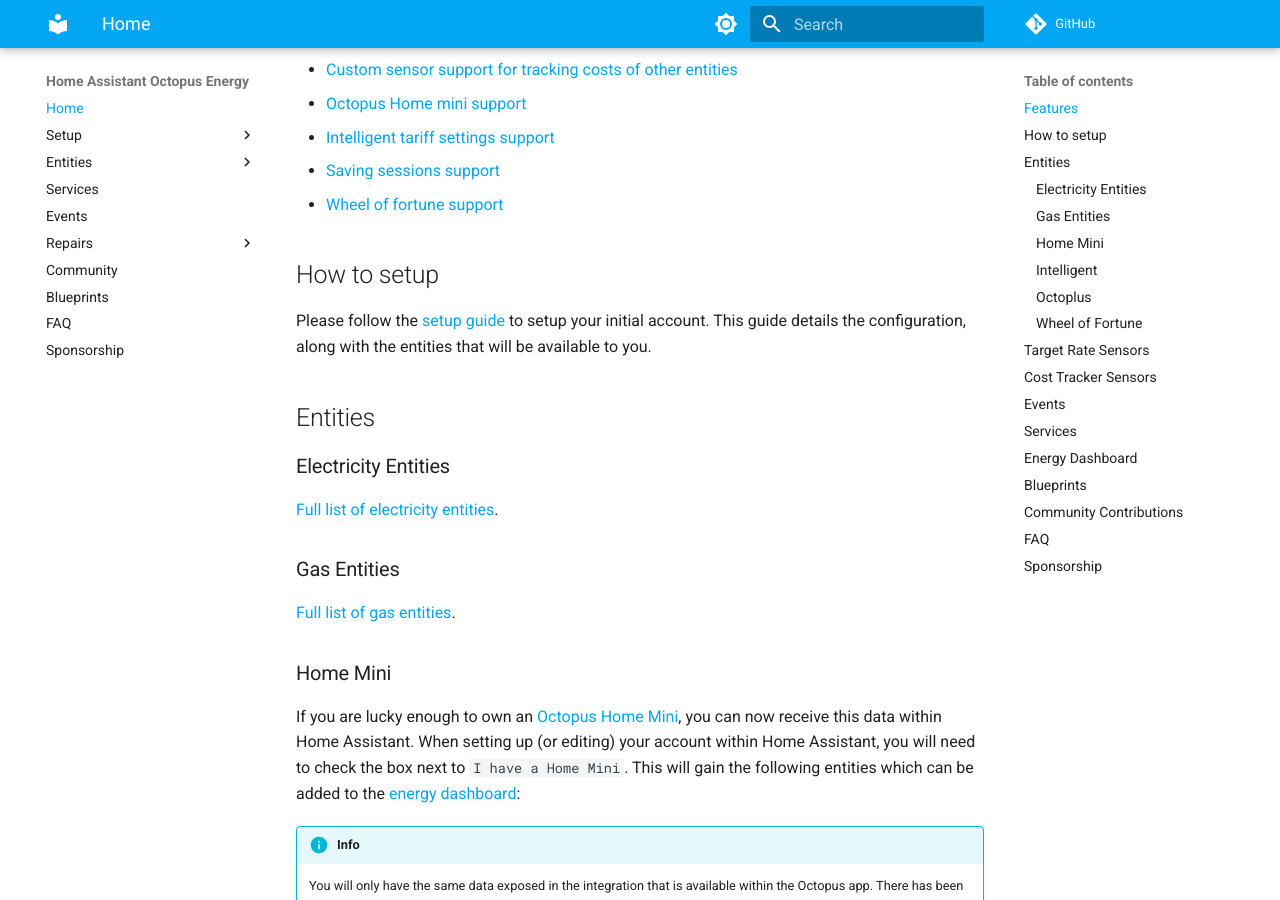
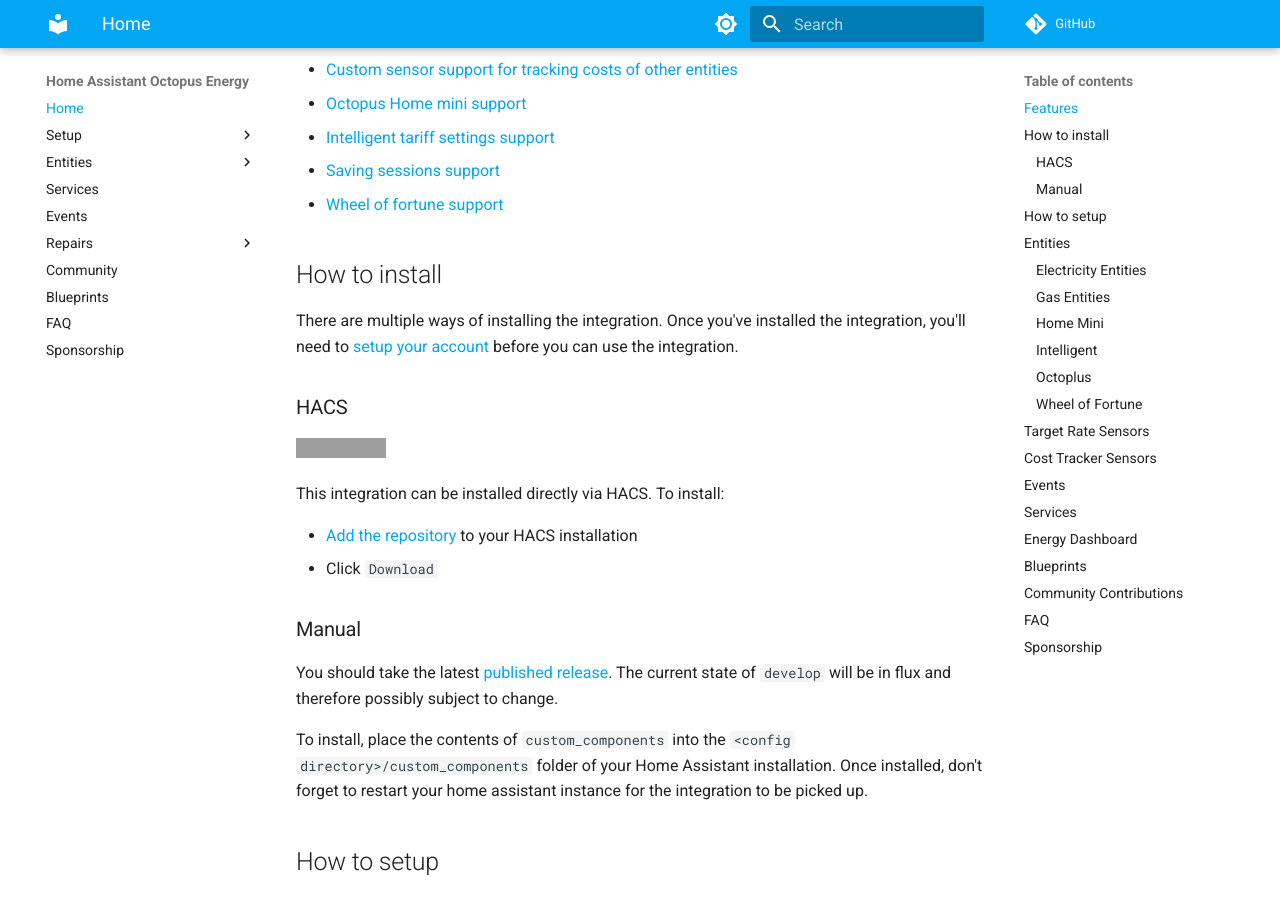
Before and after one commit to BottlecapDave/HomeAssistant-OctopusEnergy, an MkDocs documentation site: the page built from _docs/index.md, in a window 1280 px wide and 900 px high, scrolled down 282 px. Built offline with MkDocs 1.6.1 and Material for MkDocs 9.7.7, drawn with Linux system fonts in a browser that asks for light colours; comment, search, counter and statistics services are not loaded; grey boxes are pictures that could not be loaded.

Commit message:
docs: Added installation details to docs

```diff
--- a/_docs/index.md
+++ b/_docs/index.md
@@ -11,6 +11,25 @@
 * [Intelligent tariff settings support](./entities/intelligent.md)
 * [Saving sessions support](./entities/octoplus.md#saving-sessions)
 * [Wheel of fortune support](./entities/wheel_of_fortune.md)
+
+## How to install
+
+There are multiple ways of installing the integration. Once you've installed the integration, you'll need to [setup your account](#how-to-setup) before you can use the integration.
+
+### HACS
+
+[![hacs_badge](https://img.shields.io/badge/HACS-Default-41BDF5.svg?style=for-the-badge)](https://github.com/hacs/integration)
+
+This integration can be installed directly via HACS. To install:
+
+* [Add the repository](https://my.home-assistant.io/redirect/hacs_repository/?owner=BottlecapDave&repository=homeassistant-octopusenergy&category=integration) to your HACS installation
+* Click `Download`
+
+### Manual
+
+You should take the latest [published release](https://github.com/BottlecapDave/HomeAssistant-OctopusEnergy/releases). The current state of `develop` will be in flux and therefore possibly subject to change.
+
+To install, place the contents of `custom_components` into the `<config directory>/custom_components` folder of your Home Assistant installation. Once installed, don't forget to restart your home assistant instance for the integration to be picked up.
 
 ## How to setup
 
```
